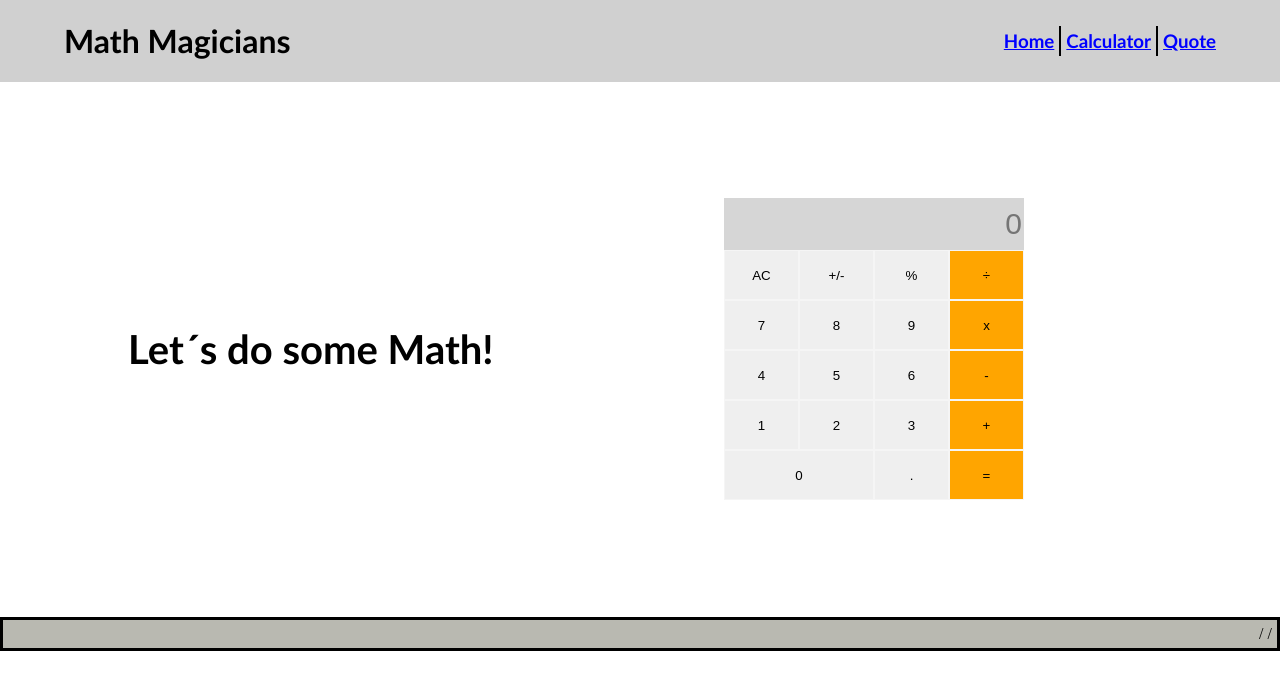
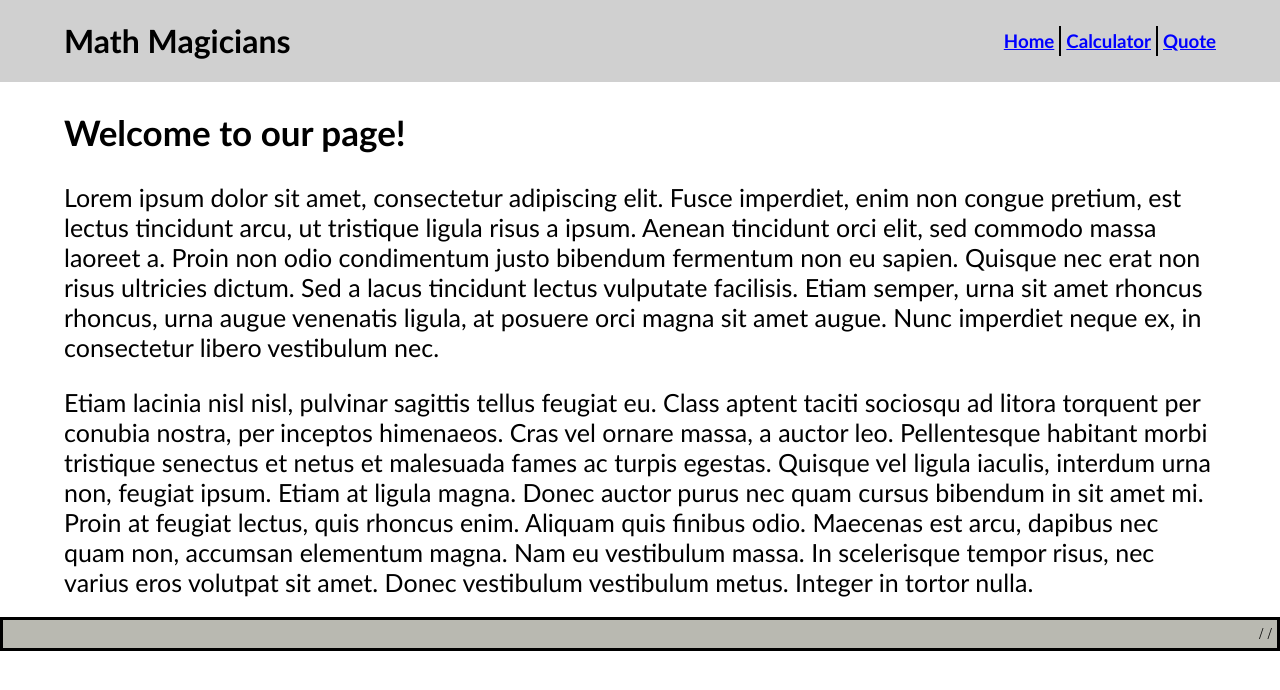
Before and after one commit to DiegoMero/magic-maths, a React (Create React App) app: page / in a window 1280 px wide. Shown: the top 690 px of the page. Built offline with nearby package versions, Linux system fonts and the light colour scheme.

Commit message:
Add Home section component

```diff
--- a/src/App.js
+++ b/src/App.js
@@ -1,6 +1,8 @@
 import React from 'react';
+import { Routes, Route } from 'react-router-dom';
 import './App.css';
 import Calculator from './components/Calculator';
+import Home from './components/Home';
 import Header from './components/Header';
 import Footer from './components/Footer';
 
@@ -9,7 +11,10 @@ export default class App extends React.PureComponent {
     return (
       <div className="App">
         <Header />
-        <Calculator />
+        <Routes>
+          <Route path="/" element={<Home />} />
+          <Route path="/Calculator" element={<Calculator />} />
+        </Routes>
         <Footer />
       </div>
     );
--- /dev/null
+++ b/src/components/Home.css
@@ -0,0 +1,17 @@
+.homeSection {
+  width: 100%;
+  align-items: center;
+  font-family: 'Gill Sans', 'Gill Sans MT', Calibri, 'Trebuchet MS', sans-serif;
+  height: 506px;
+}
+
+.homeSection h2 {
+  margin-left: 5%;
+  font-size: 35px;
+}
+
+.homeSection p {
+  margin-left: 5%;
+  font-size: 25px;
+  margin-right: 5%;
+}
--- /dev/null
+++ b/src/components/Home.js
@@ -0,0 +1,38 @@
+import React from 'react';
+import './Home.css';
+
+class Home extends React.PureComponent {
+  render() {
+    return (
+      <div className="homeSection">
+        <h2>Welcome to our page!</h2>
+        <p>
+          Lorem ipsum dolor sit amet, consectetur adipiscing elit.
+          Fusce imperdiet, enim non congue pretium, est lectus tincidunt arcu,
+          ut tristique ligula risus a ipsum. Aenean tincidunt orci elit, sed
+          commodo massa laoreet a. Proin non odio condimentum justo bibendum
+          fermentum non eu sapien. Quisque nec erat non risus ultricies dictum.
+          Sed a lacus tincidunt lectus vulputate facilisis. Etiam semper, urna
+          sit amet rhoncus rhoncus, urna augue venenatis ligula, at posuere orci
+          magna sit amet augue. Nunc imperdiet neque ex, in consectetur libero vestibulum nec.
+        </p>
+        <p>
+          Etiam lacinia nisl nisl, pulvinar sagittis tellus feugiat eu.
+          Class aptent taciti sociosqu ad litora torquent per conubia nostra,
+          per inceptos himenaeos. Cras vel ornare massa, a auctor leo.
+          Pellentesque habitant morbi tristique senectus et netus et
+          malesuada fames ac turpis egestas. Quisque vel ligula iaculis,
+          interdum urna non, feugiat ipsum. Etiam at ligula magna.
+          Donec auctor purus nec quam cursus bibendum in sit amet mi.
+          Proin at feugiat lectus, quis rhoncus enim. Aliquam quis finibus odio.
+          Maecenas est arcu, dapibus nec quam non, accumsan elementum magna.
+          Nam eu vestibulum massa. In scelerisque tempor risus,
+          nec varius eros volutpat sit amet. Donec vestibulum vestibulum metus.
+          Integer in tortor nulla.
+        </p>
+      </div>
+    );
+  }
+}
+
+export default Home;
```
